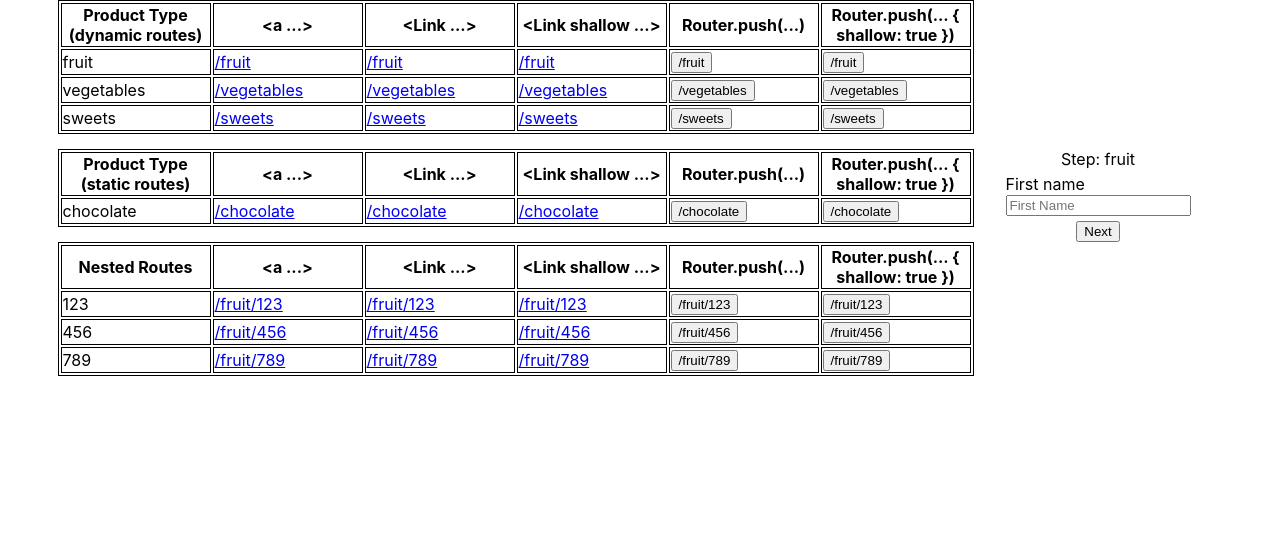
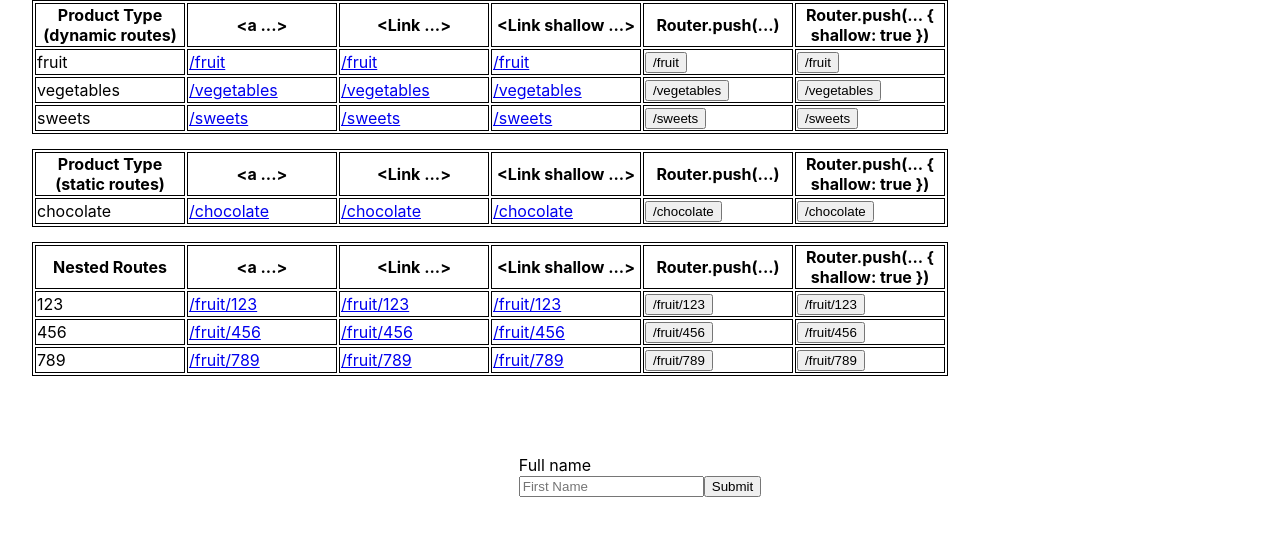
Before and after one commit to liywjl/next-js-url-change-hydration-example, a Next.js app: page /fruit in a window 1280 px wide. Shown: the top 536 px of the page. Built offline with nearby package versions, Linux system fonts and the light colour scheme.

Commit message:
Lift full name input to own component, delete steps and stepper logic

```diff
--- /dev/null
+++ b/components/InputFullName.js
@@ -0,0 +1,21 @@
+const InputFullName = ({ fullName, setFullName }) => (
+  <>
+    {fullName ? (
+      <h1>Welcome {fullName}</h1>
+    ) : (
+      <form
+        onSubmit={(e) => {
+          e.preventDefault();
+
+          setFullName(e.target.fullName.value);
+        }}
+      >
+        <div>Full name</div>
+        <input name="fullName" placeholder="First Name" />
+        <button type="submit">Submit</button>
+      </form>
+    )}
+  </>
+);
+
+export default InputFullName;
--- a/components/StepOne.js
+++ /dev/null
@@ -1,11 +0,0 @@
-const StepOne = ({ value, onChange }) => {
-    return (
-    <div>
-        <div>First name</div>
-        <input name="firstName" placeholder="First Name" onChange={onChange} value={value} />
-
-    </div>
-    )
-};
-
-export default StepOne
--- a/components/StepThree.js
+++ /dev/null
@@ -1,9 +0,0 @@
-const StepThree = ({ firstName, lastName }) => {
-    return (
-    <div>
-        Hello, {firstName} {lastName}!
-    </div>
-    )
-};
-
-export default StepThree
--- a/components/StepTwo.js
+++ /dev/null
@@ -1,11 +0,0 @@
-const StepTwo = ({ value, onChange }) => {
-    return (
-    <div>
-        <div>Last name</div>
-        <input name="lastName" placeholder="Last Name" onChange={onChange} value={value} />
-
-    </div>
-    )
-};
-
-export default StepTwo
--- a/pages/[productType]/index.js
+++ b/pages/[productType]/index.js
@@ -1,91 +1,35 @@
 import { useState, useEffect } from "react";
-import { useRouter } from "next/router";
 
-import { productTypes } from "../../constants";
 import styles from "../../styles/Home.module.css";
 
 import Nav from "../../components/Nav";
-import StepOne from "../../components/StepOne";
-import StepTwo from "../../components/StepTwo";
-import StepThree from "../../components/StepThree";
-
-const MIN_STEP_INDEX = 0;
-const MAX_STEP_INDEX = 2;
+import InputFullName from "../../components/InputFullName";
 
 export default function Stepper() {
-  const { isReady, push } = useRouter();
-  const [step, setStep] = useState(productTypes[0]);
-  const [firstName, setFirstName] = useState("");
-  const [lastName, setLastName] = useState("");
-
-  const indexOfCurrentStep = productTypes.indexOf(step);
+  const [fullName, setFullName] = useState();
 
   useEffect(() => {
-    console.log("[productType] has mounted");
-    return () => console.log("[productType] has un-mounted");
+    console.log(
+      "%c[productType] %chas mounted",
+      "color: yellow",
+      "color: cyan"
+    );
+    return () =>
+      console.log(
+        "%c[productType] %chas un-mounted",
+        "color: yellow",
+        "color: red"
+      );
   }, []);
-
-  if (!isReady) {
-    return <div>Loading...</div>;
-  }
-
-  let stepComponent = null;
-
-  switch (indexOfCurrentStep) {
-    case 0:
-      stepComponent = (
-        <StepOne
-          value={firstName}
-          onChange={(e) => setFirstName(e.target.value)}
-        />
-      );
-      break;
-    case 1:
-      stepComponent = (
-        <StepTwo
-          value={lastName}
-          onChange={(e) => setLastName(e.target.value)}
-        />
-      );
-      break;
-    case 2:
-      stepComponent = <StepThree firstName={firstName} lastName={lastName} />;
-      break;
-  }
 
   return (
     <>
       <div className={styles.container}>
-        <div className={styles.row}>
-          <Nav />
+        <Nav />
 
-          <div className={styles.container}>
-            <main className={styles.main}>
-              <div>Step: {step}</div>
-              {stepComponent}
-              {indexOfCurrentStep > MIN_STEP_INDEX && (
-                <button
-                  onClick={() => {
-                    push(`/${productTypes[indexOfCurrentStep - 1]}`);
-                    setStep(productTypes[indexOfCurrentStep - 1]);
-                  }}
-                >
-                  Previous
-                </button>
-              )}
-              {indexOfCurrentStep < MAX_STEP_INDEX && (
-                <button
-                  onClick={() => {
-                    push(`/${productTypes[indexOfCurrentStep + 1]}`);
-                    setStep(productTypes[indexOfCurrentStep + 1]);
-                  }}
-                >
-                  Next
-                </button>
-              )}
-            </main>
-          </div>
-        </div>
+        <main className={styles.main}>
+          <InputFullName fullName={fullName} setFullName={setFullName} />
+        </main>
       </div>
     </>
   );
```
